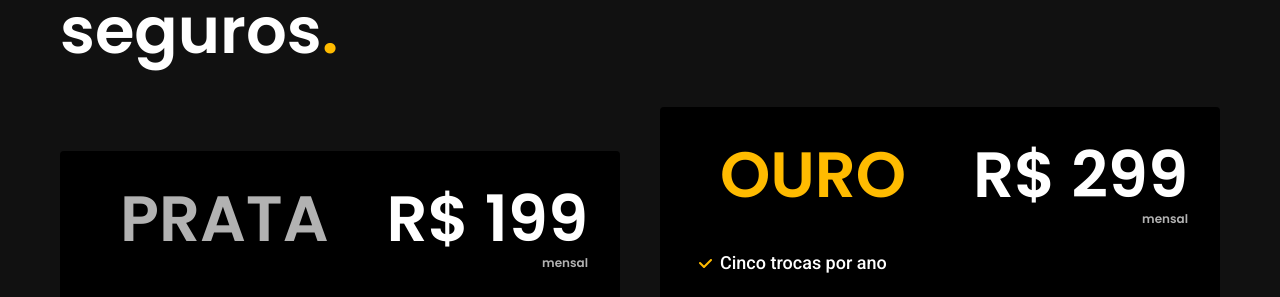
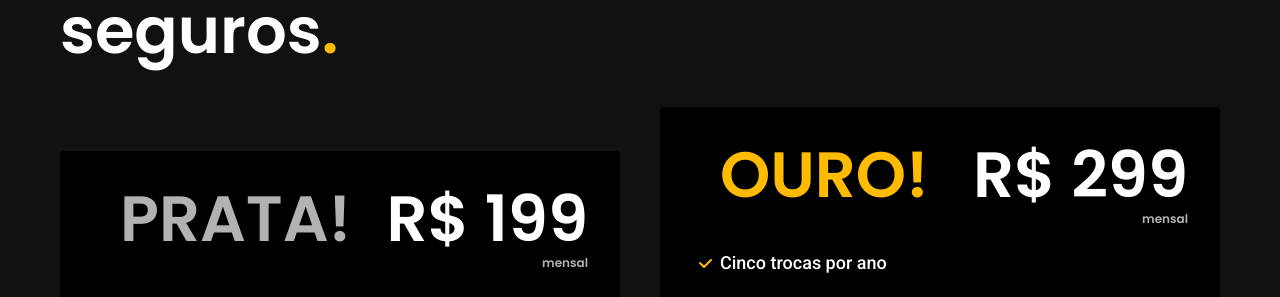
Before and after one commit to FernandaArico/bikcraft, a plain HTML site: page index.html in a window 1280 px wide. Shown: the part 3820-4117 px from the top of the page. Drawn offline with Linux system fonts and the light colour scheme.

Commit message:
commit inicial

```diff
--- a/index.html
+++ b/index.html
@@ -129,7 +129,7 @@
     <div class="seguros container">
       <h2 class="font-1-xxl cor-0">seguros<span class="cor-p1">.</span></h2>
       <div class="seguros-item">
-        <h3 class="font-1-xxl cor-6">PRATA</h3>
+        <h3 class="font-1-xxl cor-6">PRATA!</h3>
         <span class="font-1-xxl cor-0">R$ 199 <span class="font-1-xs cor-6">mensal</span></span>
         <ul class="font-2-m cor-0">
           <li>Duas trocas por ano</li>
@@ -140,7 +140,7 @@
         <a class="botao secundario" href="./orcamento.html?tipo=seguro&produto=prata"">Inscreva-se</a>
       </div>
       <div class=" seguros-item">
-          <h3 class="font-1-xxl cor-p1">OURO</h3>
+          <h3 class="font-1-xxl cor-p1">OURO!</h3>
           <span class="font-1-xxl cor-0">R$ 299 <span class="font-1-xs cor-6">mensal</span></span>
           <ul class="font-2-m cor-0">
             <li>Cinco trocas por ano</li>
```
